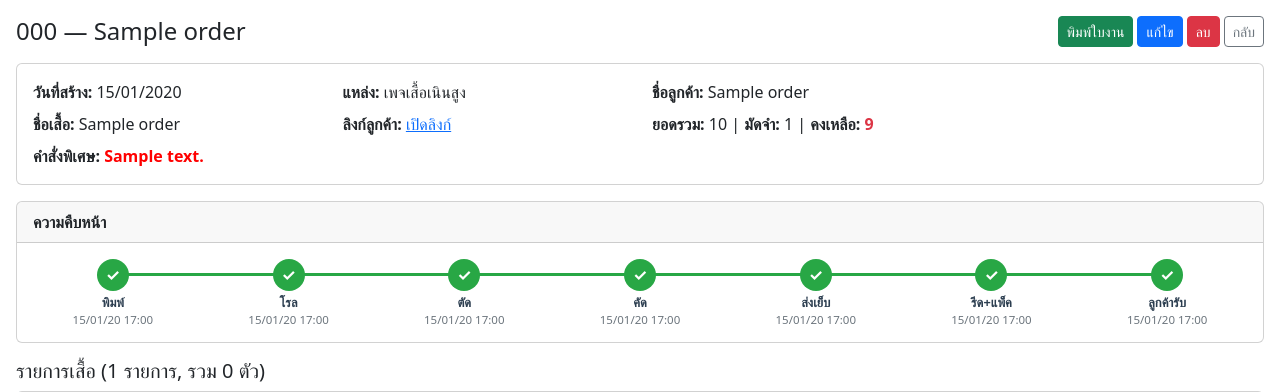
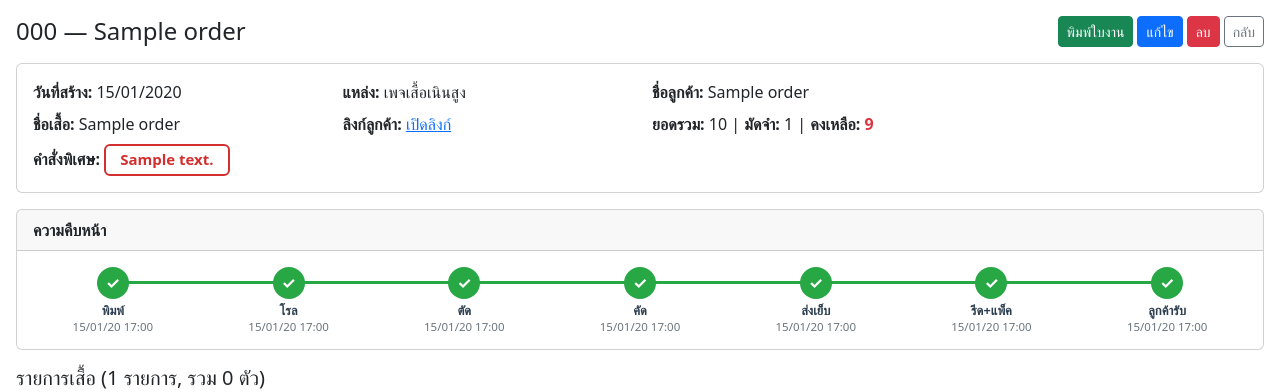
Before and after one commit to zoftdown/Claude-201-Order-V1, a Django app: page /1/ in a window 1280 px wide. Shown: the part 56-448 px from the top of the page. Run offline with Django 5.2, Linux system fonts and the light colour scheme; a user stored in the database is signed in; tables that the repository leaves empty hold one stand-in row (values such as "Sample post"); grey boxes marked "Sample" are stand-in pictures; data that the repository does not hold is empty.

Commit message:
style(detail): add red border box around special_note

```diff
--- a/templates/orders/order_detail.html
+++ b/templates/orders/order_detail.html
@@ -45,7 +45,7 @@
         {% endif %}
         {% if order.special_note %}
         <div class="row mt-2">
-            <div class="col-12"><strong>คำสั่งพิเศษ:</strong> <span class="special-note">{{ order.special_note }}</span></div>
+            <div class="col-12"><strong>คำสั่งพิเศษ:</strong> <span class="special-note-box">{{ order.special_note }}</span></div>
         </div>
         {% endif %}
         {% if order.delivery_method == 'ส่ง' and order.shipping_address %}
@@ -237,6 +237,18 @@
         text-align: right;
     }
 
+    /* Mirrors print view's red-bordered "special note" pill. */
+    .special-note-box {
+        display: inline-block;
+        color: #d32f2f;
+        font-weight: 800;
+        font-size: 15px;
+        border: 2px solid #d32f2f;
+        padding: 4px 14px;
+        border-radius: 6px;
+        line-height: 1.3;
+    }
+
     /* Single grand-total at the very bottom of the order */
     .order-grand-total {
         margin-top: 1rem;
```
